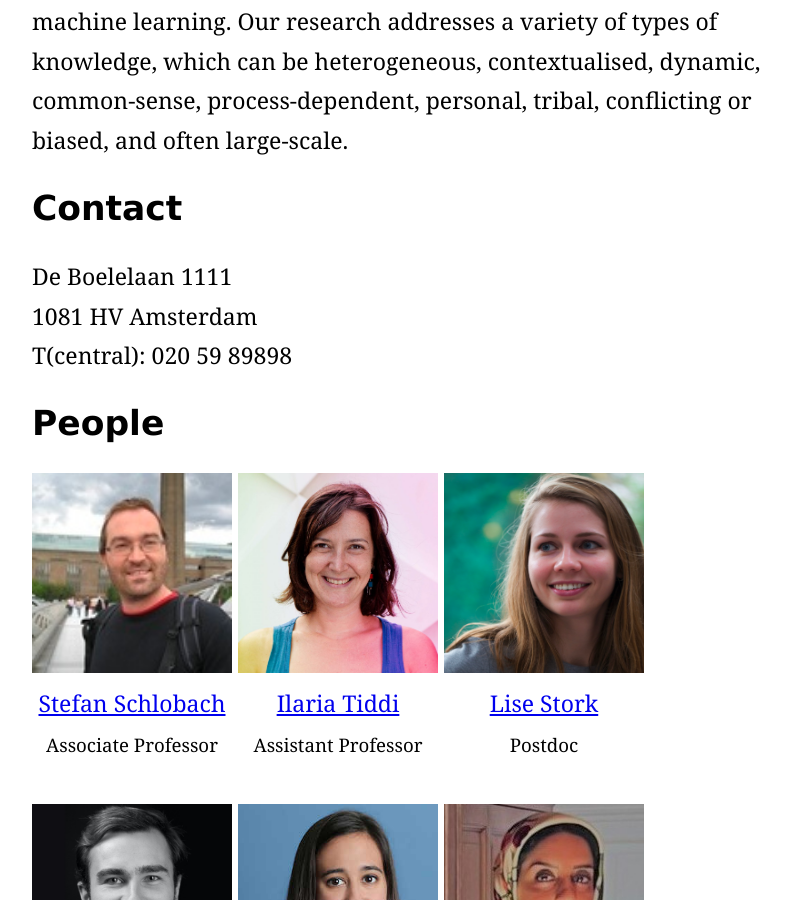
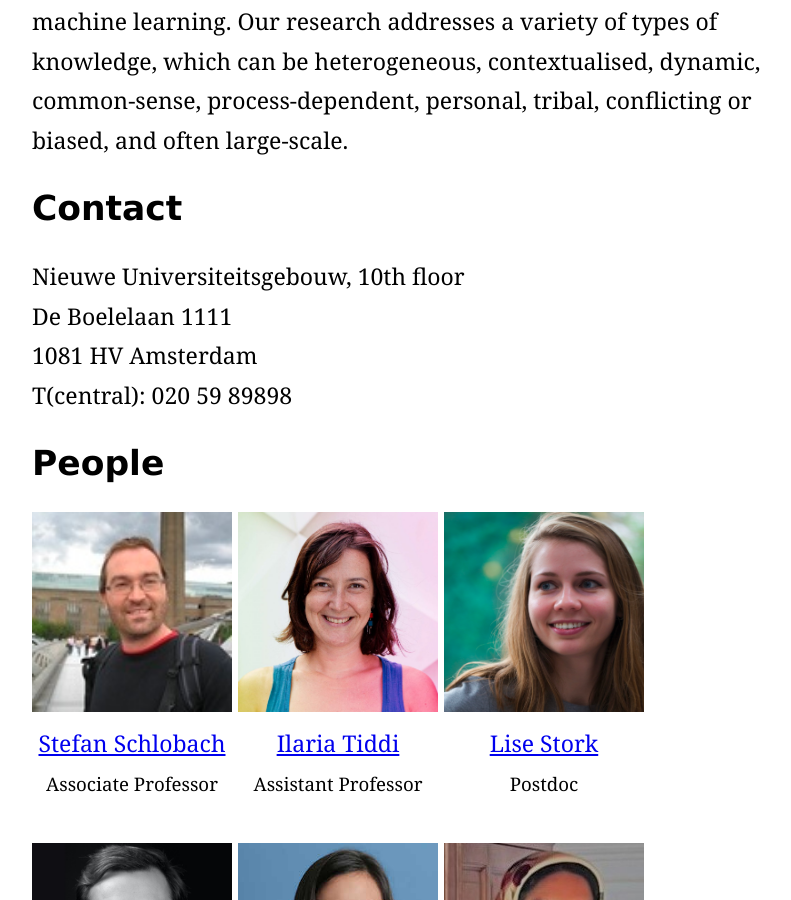
Before and after one commit to kai-vu/site, a Jekyll site: the page built from index.md, in a window 1280 px wide and 900 px high, scrolled down 839 px. Shown: the whole window, without its empty margins (208-999 px from the left). Built offline with Jekyll 4.4.1, drawn with Linux system fonts in a browser that asks for light colours; our own code applies the rules of GitHub Pages for plain Markdown files.

Commit message:
Update index.md

```diff
--- a/index.md
+++ b/index.md
@@ -19,6 +19,7 @@ We do this by combining research from the fields of Knowledge Engineering and Kn
 We combine foundational theory and applied methods such as computational logic, emergent semantics, narrative representation, abstract argumentation, knowledge engineering (at scale), knowledge graph management, semantic techniques, data integration as well as machine learning. Our research addresses a variety of types of knowledge, which can be heterogeneous, contextualised, dynamic, common-sense, process-dependent, personal, tribal, conflicting or biased, and often large-scale.
 
 ## Contact
+Nieuwe Universiteitsgebouw, 10th floor<br>
 De Boelelaan 1111<br>
 1081 HV Amsterdam<br>
 T(central): 020 59 89898
```
